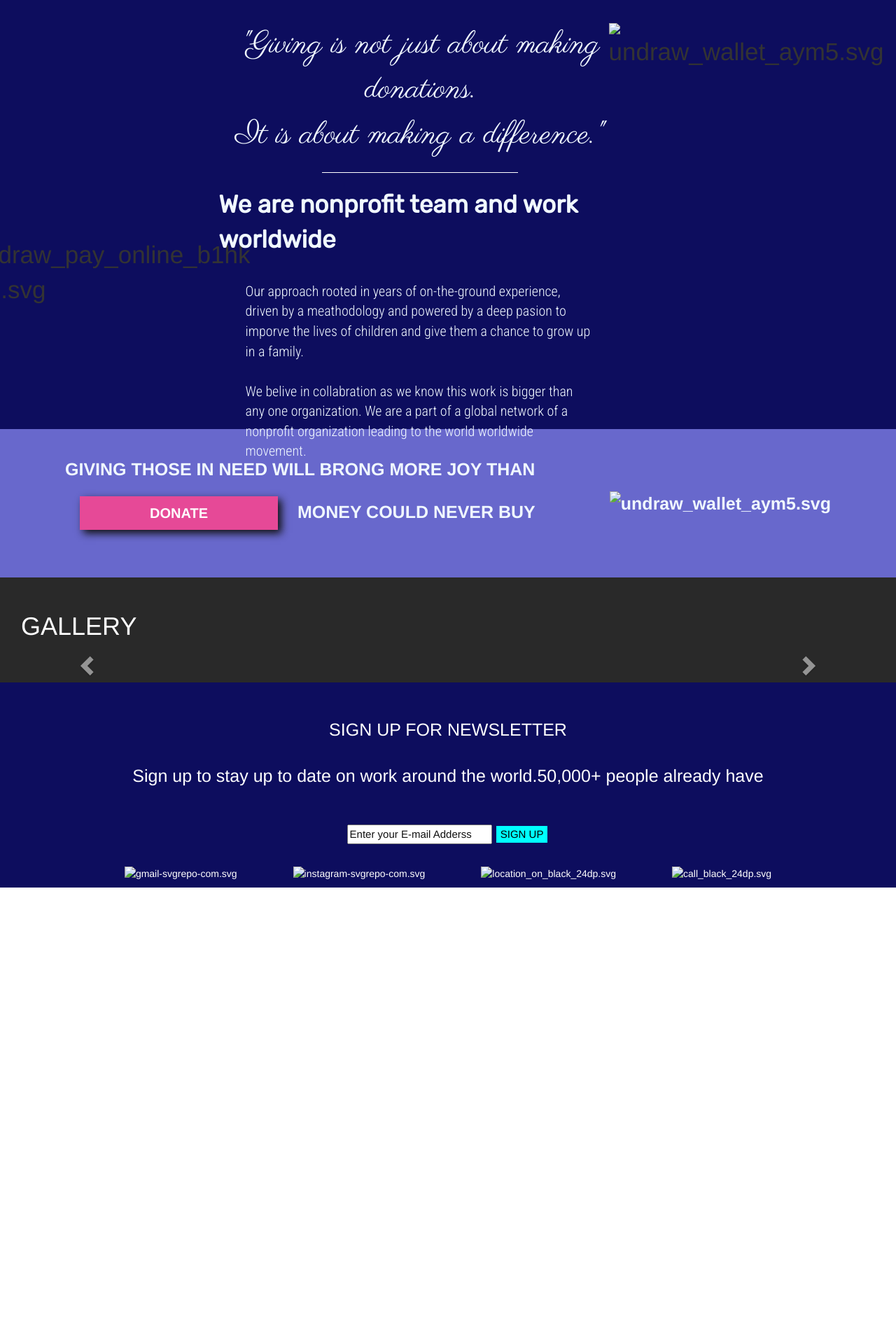
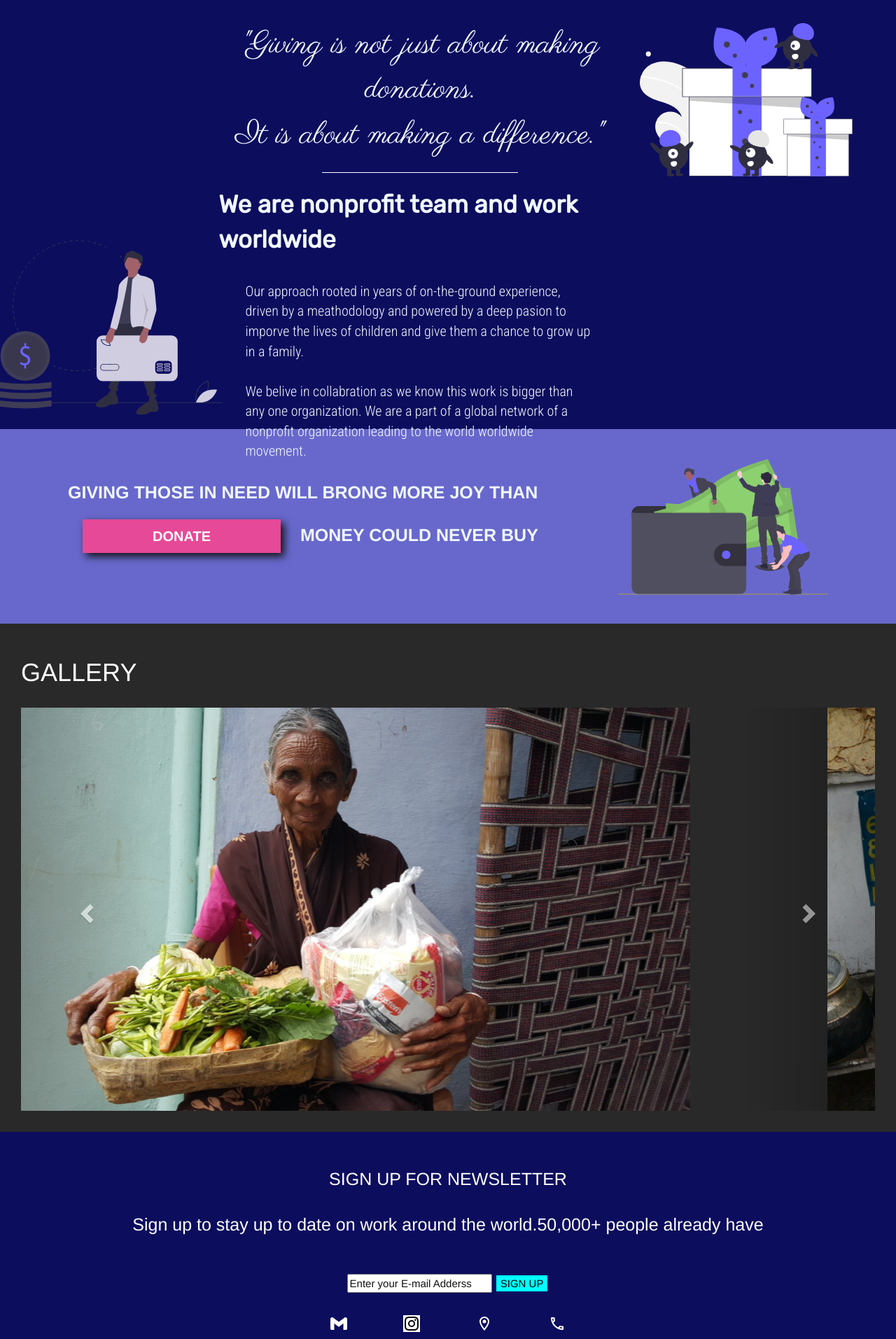
Before and after one commit to manojmkdev/donera, a plain HTML site: page homepage.html in a window 1280 px wide. Shown: the part 27-1940 px from the top of the page at 70% size. Before the commit the page ends 1295 px from the top, so only its background shows below. Drawn offline with nearby package versions, Linux system fonts and the light colour scheme; the site is published under a folder, as on GitHub Pages, so addresses that start at the root find nothing.

Commit message:
Update homepage.html

```diff
--- a/homepage.html
+++ b/homepage.html
@@ -43,7 +43,7 @@
           <div>
             <img
               class="BS"
-              src="/img/undraw_pay_online_b1hk (1).svg"
+              src="./img/undraw_pay_online_b1hk (1).svg"
               alt="undraw_pay_online_b1hk (1).svg"
             />
           </div>
@@ -82,7 +82,7 @@
         <div class="SF3">
           <div>
             <img
-              src="/img/gift.svg"
+              src="./img/gift.svg"
               alt="undraw_wallet_aym5.svg"
             />
           </div>
@@ -101,7 +101,7 @@
           <span class="DBTN"><a href="donate.html" style="text-decoration: none; color:white;"> DONATE</a></span> MONEY COULD NEVER BUY
         </p>
         <img
-          src="/img/undraw_wallet_aym5.svg"
+          src="./img/undraw_wallet_aym5.svg"
           alt="undraw_wallet_aym5.svg"
         />
       </div>
@@ -125,15 +125,15 @@
         <!-- Wrapper for slides -->
         <div class="carousel-inner flex">
           <div class="item active mx-auto">
-            <img src="/img/paati.jpg" alt="" />
+            <img src="./img/paati.jpg" alt="" />
           </div>
 
           <div class="item mx-auto">
-            <img src="/img/o-LAHORE-RAMADAN-facebook.jpg" alt="" />
+            <img src="./img/o-LAHORE-RAMADAN-facebook.jpg" alt="" />
           </div>
 
           <div class="item mx-auto">
-            <img src="/img/exchange.jpg" alt="" />
+            <img src="./img/exchange.jpg" alt="" />
           </div>
         </div>
 
@@ -171,24 +171,24 @@
         <a href="#">
         <img
           class="BSIM"
-          src="/img/gmail-svgrepo-com.svg"
+          src="./img/gmail-svgrepo-com.svg"
           alt="gmail-svgrepo-com.svg"
         /></a>
         <a href="#">
         <img
           class="BSIM"
-          src="/img/instagram-svgrepo-com.svg"
+          src="./img/instagram-svgrepo-com.svg"
           alt="instagram-svgrepo-com.svg"
         /></a>
         <a href="#">
         <img
           class="BSIM"
-          src="/img/location_on_black_24dp.svg"
+          src="./img/location_on_black_24dp.svg"
           alt="location_on_black_24dp.svg"
         /></a>
         <a href="#"><img
           class="BSIM"
-          src="/img/call_black_24dp.svg"
+          src="./img/call_black_24dp.svg"
           alt="call_black_24dp.svg"
         /></a>
       </div>
```
